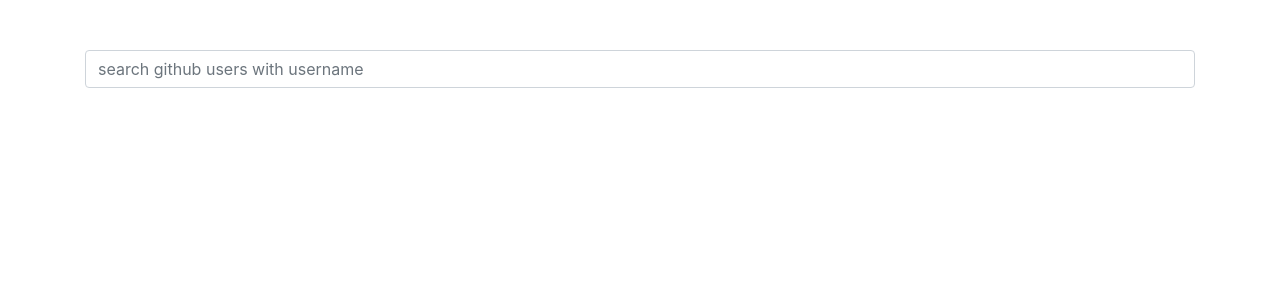
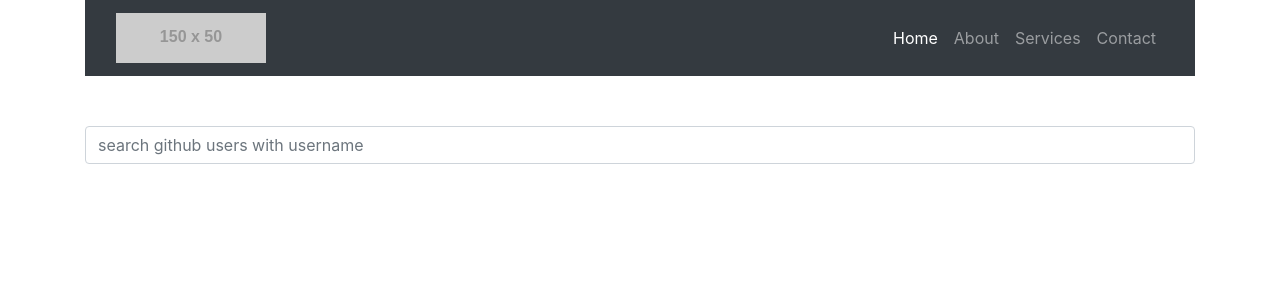
Before and after one commit to emakuthi/git-searchApp, an Angular app: page / in a window 1280 px wide. Shown: the top 300 px of the page. Built offline with nearby package versions, Linux system fonts and the light colour scheme.

Commit message:
create a nav bar

```diff
--- a/src/app/app.component.html
+++ b/src/app/app.component.html
@@ -1,3 +1,4 @@
 <div class="container">
-<app-profile></app-profile>
+    <app-nav></app-nav>
+    <app-profile></app-profile>
 </div>
--- a/src/app/nav/nav.component.html
+++ b/src/app/nav/nav.component.html
@@ -1,3 +1,28 @@
-<p>
-  nav works!
-</p>
+<nav class="navbar navbar-expand-lg navbar-dark bg-dark static-top">
+    <div class="container">
+      <a class="navbar-brand" href="#">
+            <img src="http://placehold.it/150x50?text=Logo" alt="">
+          </a>
+      <button class="navbar-toggler" type="button" data-toggle="collapse" data-target="#navbarResponsive" aria-controls="navbarResponsive" aria-expanded="false" aria-label="Toggle navigation">
+            <span class="navbar-toggler-icon"></span>
+          </button>
+      <div class="collapse navbar-collapse" id="navbarResponsive">
+        <ul class="navbar-nav ml-auto">
+          <li class="nav-item active">
+            <a class="nav-link" href="#">Home
+                  <span class="sr-only">(current)</span>
+                </a>
+          </li>
+          <li class="nav-item">
+            <a class="nav-link" href="#">About</a>
+          </li>
+          <li class="nav-item">
+            <a class="nav-link" href="#">Services</a>
+          </li>
+          <li class="nav-item">
+            <a class="nav-link" href="#">Contact</a>
+          </li>
+        </ul>
+      </div>
+    </div>
+  </nav>
```
Also changed, not shown: src/app/repositories.ts (deleted, +0 -13 lines), src/app/users.ts (deleted, +0 -14 lines).
